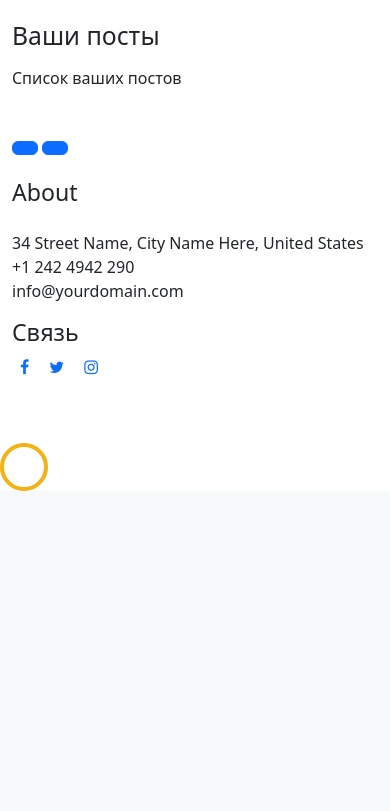
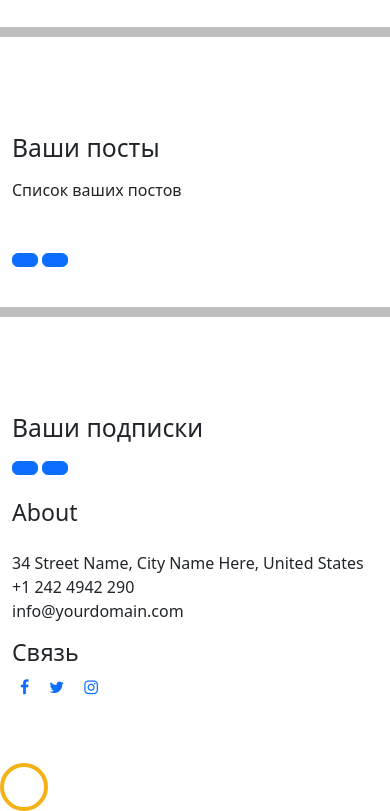
Before and after one commit to unrealchayka/blog_project, a Django app: page /profile/ in a window 390 px wide; the page is wider, and only the part inside the window is pictured. Shown: the part 1648-2459 px from the top of that part. Before the commit the page ends 2139 px from the top of that part, so only its background shows below. Run offline with Django 4.2, Linux system fonts and the light colour scheme; a user stored in the database is signed in; tables that the repository leaves empty hold one stand-in row (values such as "Sample post"); grey boxes marked "Sample" are stand-in pictures; some libraries are stand-ins or nearby versions.

Commit message:
update html

```diff
--- a/accounts/views.py
+++ b/accounts/views.py
@@ -1,6 +1,6 @@
 from django.shortcuts import redirect, render
 from django.views import View
-from app.models import CustomUser, Post
+from app.models import CustomUser, Post, Follow
 from .forms import CustomUserForm, UserRegistrationForm
 from django.utils.decorators import method_decorator
 from django.contrib.auth.decorators import login_required
@@ -10,6 +10,7 @@
 class ProfileView(View):
     def get(self, request):
         user = request.user
+        follow = Follow.objects.filter(follower=user)
         post = Post.objects.filter(author=user)
         form = CustomUserForm(instance=user)
         return render(request, 'profile.html', locals())
--- a/templates/profile.html
+++ b/templates/profile.html
@@ -82,7 +82,14 @@
             <div class="mb-5 element-animate">
               <h1>Здравствуйте {% if user.first_name %},{% endif %} {{user.first_name}}</h1> <p>Вы находитесь в личном кабанете,
                  тут вы можете посмотреть список ваших постов или же создать новый пост</p>
-                 <a href="{% url 'create-post' %}"><h1 style="color: rgb(157, 0, 255);"><mark class="red">&#9829;</mark>Создать свой пост<mark class="red">&#9829;</mark></h1></a>
+                 <a href="{% url 'create-post' %}"><h1
+                 style="
+                 color: rgb(0, 30, 255);
+                 border: 3px black solid;
+                 background-color: white;
+                 border-radius: 10px;
+                 opacity: 0.7;
+                  "><mark class="red">&#9829;</mark>Создать свой пост<mark class="red">&#9829;</mark></h1></a>
               <p></p>
             </div>
 
@@ -136,6 +143,8 @@
     <!-- END section -->
 
     <section class="site-section">
+      <hr style="height: 90px;border: none;
+      border-top: 10px solid black;">
       <div class="container">
         <div class="row">
           <div class="col-md-4 pr-5">
@@ -175,6 +184,50 @@
           </div>
         </div>
       </div>
+
+
+      <hr style="height: 90px;border: none;
+      border-top: 10px solid black;">
+
+
+      <div class="container">
+        <div class="row">
+          <div class="col-md-4 pr-5">
+            {% if post %}
+            <h2 class="mb-3">Ваши подписки<br> </h2>
+            <div class="mb-3">
+              <a href="#" class="btn btn-primary custom-prev mr-2 mb-2"><span class="ion-android-arrow-back"></span></a>
+              <a href="#" class="btn btn-primary custom-next mr-2 mb-2"><span class="ion-android-arrow-forward"></span></a>
+            </div>
+          </div>
+          <div class="col-md-8">
+            <div class="row">
+              <div class="col-md-12 slider-wrap">
+                <div class="owl-carousel owl-theme no-nav js-carousel-1">
+                  {% for i in follow %}
+                  <a href="{% url 'user' i.user.username %}" class="img-bg last"
+                    {% if i.image %}
+                    style = 'background-image: url(i.user.image.url);'
+                    {% else %}
+                    style = 'background-image: url(https://lazarevka-house.ru/wp-content/uploads/2021/05/ico.jpg); background-position: -28px;'
+                    {% endif %}>
+                    <div class="text">
+                      <h2 style="color: blue">{{i.user}}</h2>
+                      <p>{{i.}}</p>
+                    </div>
+                    {% endfor %}
+                    {% else %}
+                    <h1>Ваш список постов пуст &#128577</h1>
+                    <h2>Хотите создать <a href="{% url 'create-post' %}">новый пост</a> ?</h2>
+                  {% endif %}
+                  </a>
+                </div>
+              </div>
+            </div>
+          </div>
+        </div>
+      </div>
+
     </section>
     <!-- END section -->
 
```
Also changed, not shown: app/views.py (+10 -10 lines), templates/blog.html (+8 -2 lines).
